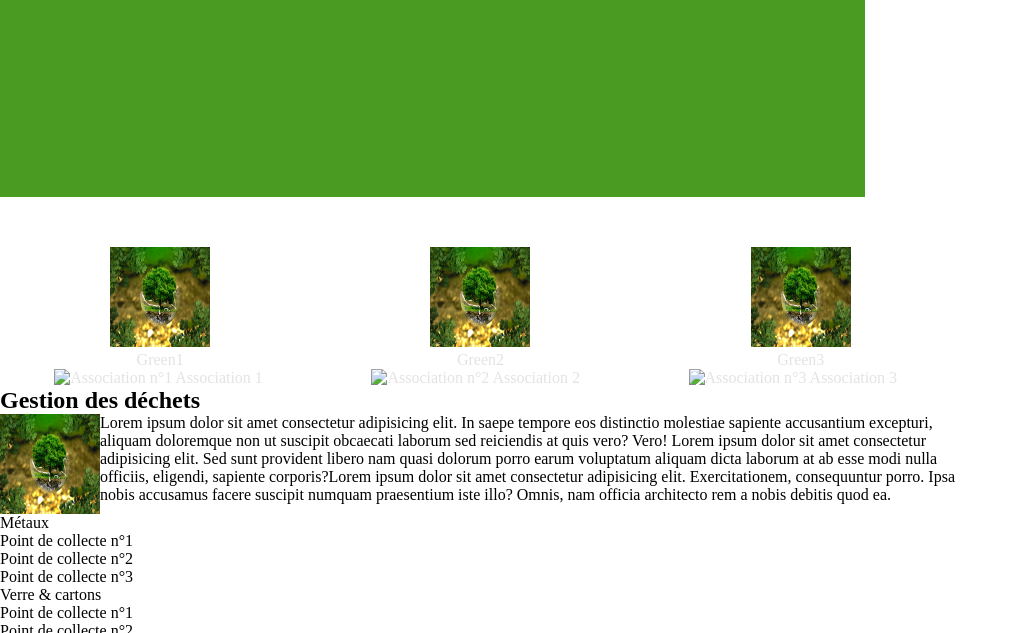
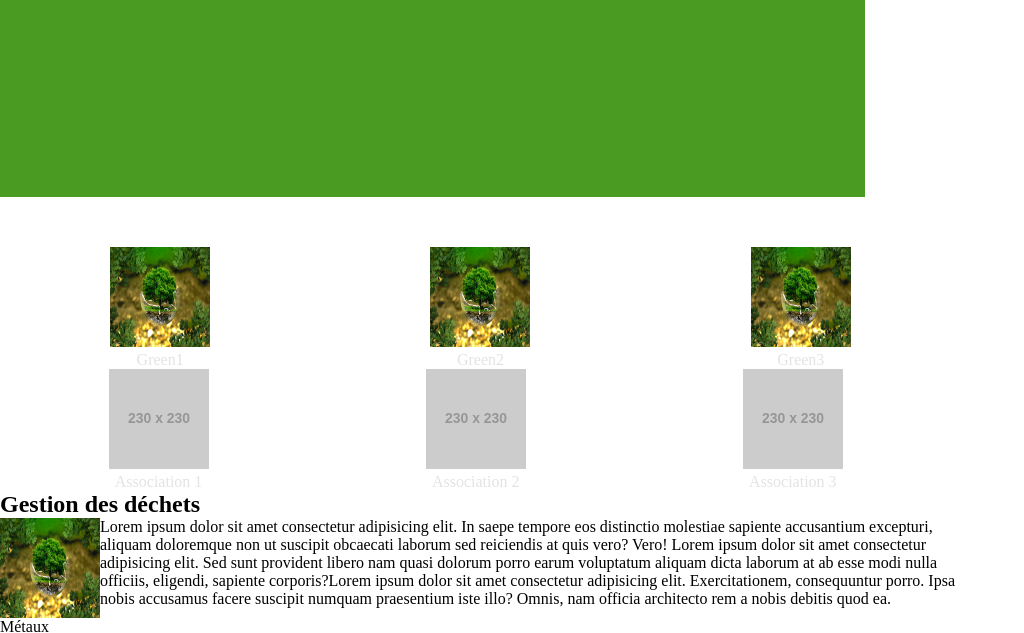
Before and after one commit to Vogi28/Project_AAD, a plain HTML site: page index.html in a window 1280 px wide. Shown: the part 145-778 px from the top of the page, without its empty margins (0-1024 px from the left). Drawn offline with Linux system fonts and the light colour scheme; placeholder pictures from the web are drawn by us.

Commit message:
Update index.html
Modif partie Associations

```diff
--- a/index.html
+++ b/index.html
@@ -60,12 +60,12 @@
         </figure>
     </section>
 <!--------------------- ASSOCIATIONS --------------------->
-	<article>
+	<section>
 		<ul class="Association_ul">
 			<li class="Association_li">
 				<div>
 					<a href="../Association1.html">
-						<img src="img_asso1.jpg" id="img_asso1" alt="Association n°1">
+						<img src="https://dummyimage.com/230x230/28650B/fff" id="img_asso1" alt="Association n°1"><br />
 						Association 1
 					</a>
 				</div>
@@ -73,7 +73,7 @@
 			<li class="Association_li">
 				<div>
 					<a href="../Association2.html">
-						<img src="img_asso2.jpg" id="img_asso2" alt="Association n°2">
+						<img src="https://dummyimage.com/230x230/28650B/fff" id="img_asso2" alt="Association n°2"><br />
 						Association 2
 					</a>
 				</div>
@@ -81,13 +81,13 @@
 			<li class="Association_li">
 				<div>
 					<a href="../Association3.html">
-						<img src="img_asso3.jpg" id="img_asso3" alt="Association n°3">
+						<img src="https://dummyimage.com/230x230/28650B/fff" id="img_asso3" alt="Association n°3"><br />
 						Association 3
 					</a>
 				</div>
 			</li>
 		</ul>
-	</article>
+	</section>
 <!------------------------------- Gestion des déchets. -------->
   <section>
         <div>
```
